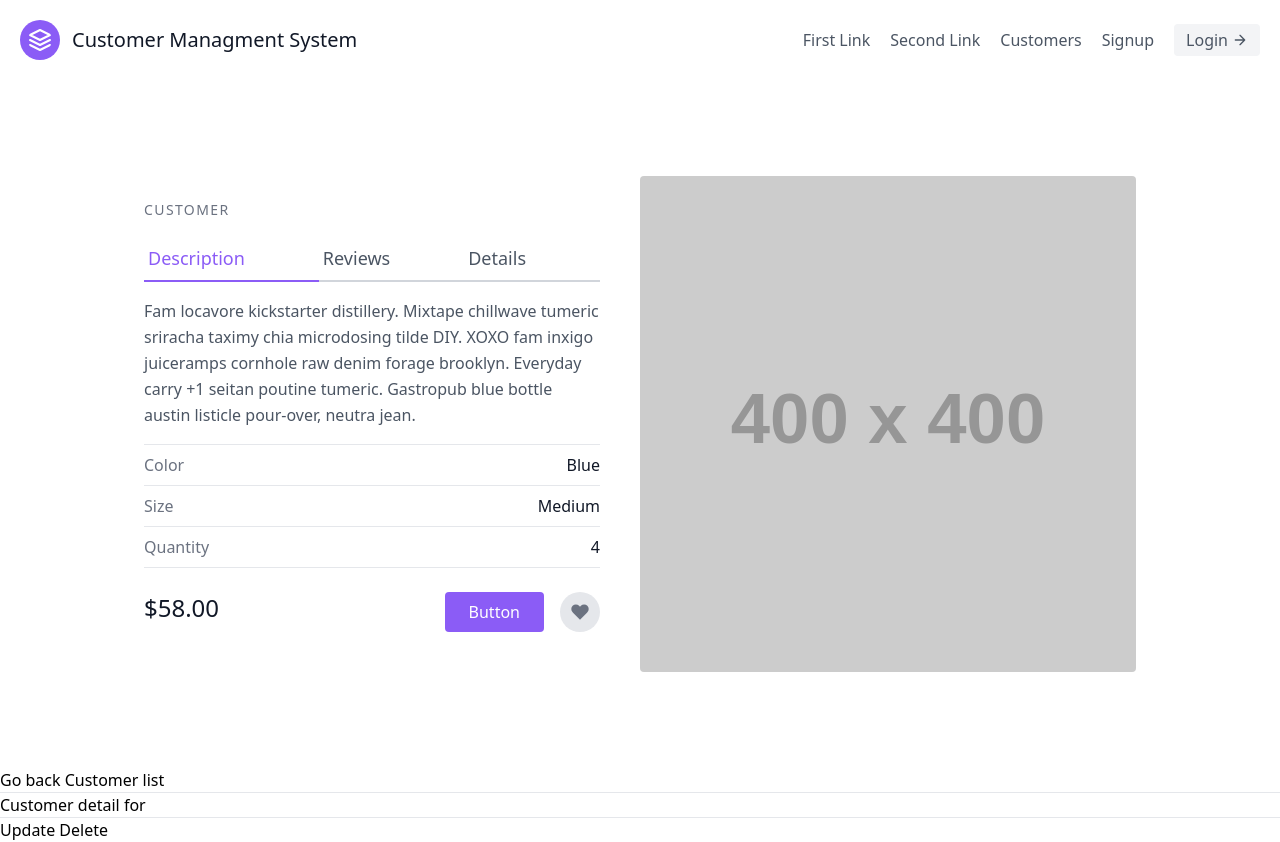
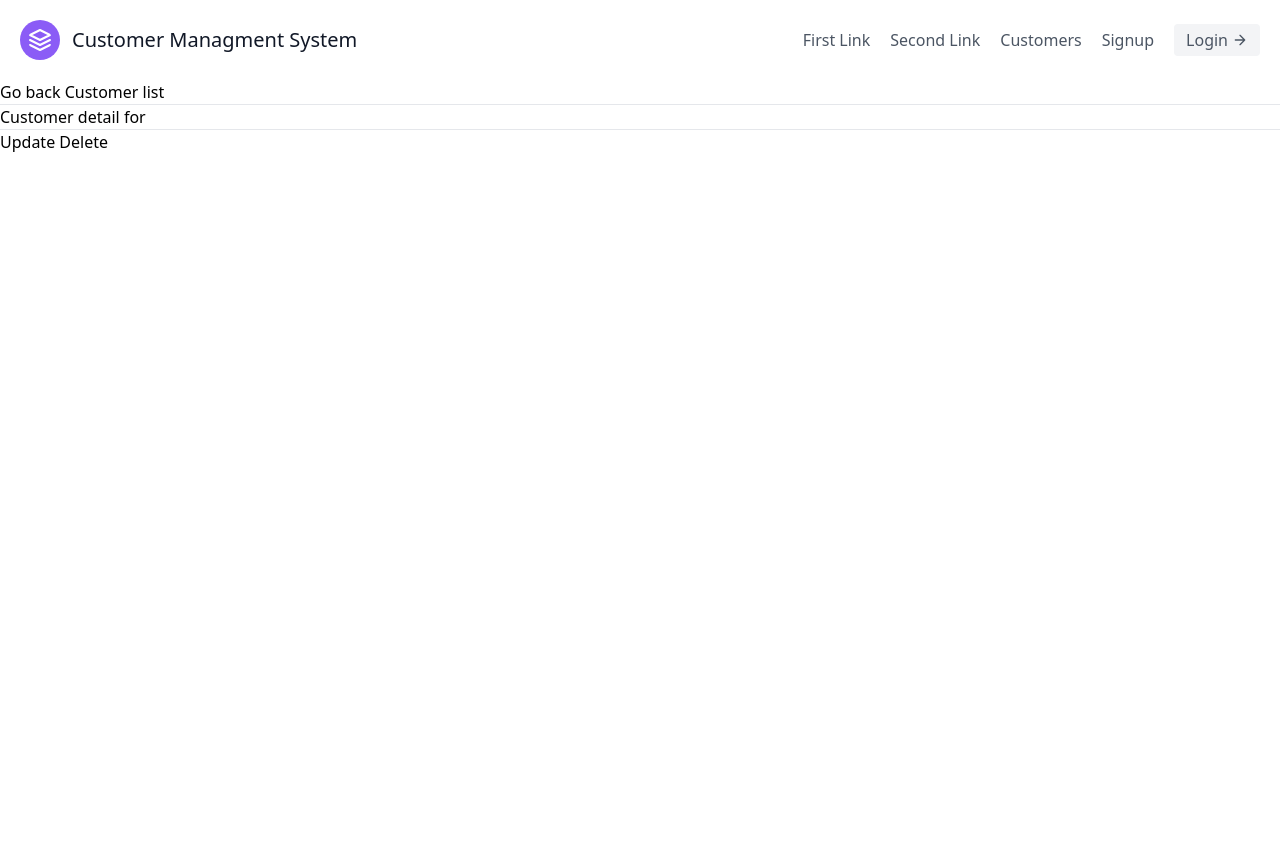
Before and after one commit to kdakis/customer-managment-system, a Django app: template customers/templates/customers/customer_details.html in a window 1280 px wide. After the commit the page ends 152 px from the top, so only its background shows below. Run offline with Django 3.2, Linux system fonts and the light colour scheme; the template is opened without the code that fills it, so the values that code supplies are empty; grey boxes labelled with a size stand in for pictures from a placeholder-image service; some libraries are stand-ins or nearby versions.

Commit message:
detail template inde ufak düzenleme

```diff
--- a/customers/templates/customers/customer_details.html
+++ b/customers/templates/customers/customer_details.html
@@ -1,47 +1,6 @@
 {% extends 'base.html' %}
 
 {% block content %}
-
-<section class="text-gray-600 body-font overflow-hidden">
-    <div class="container px-5 py-24 mx-auto">
-        <div class="lg:w-4/5 mx-auto flex flex-wrap">
-            <div class="lg:w-1/2 w-full lg:pr-10 lg:py-6 mb-6 lg:mb-0">
-                <h2 class="text-sm title-font text-gray-500 tracking-widest">CUSTOMER</h2>
-                <h1 class="text-gray-900 text-3xl title-font font-medium mb-4">{{ customer.name }} {{ customer.surname }}</h1>
-                <div class="flex mb-4">
-                    <a class="flex-grow text-purple-500 border-b-2 border-purple-500 py-2 text-lg px-1">Description</a>
-                    <a class="flex-grow border-b-2 border-gray-300 py-2 text-lg px-1">Reviews</a>
-                    <a class="flex-grow border-b-2 border-gray-300 py-2 text-lg px-1">Details</a>
-                </div>
-                <p class="leading-relaxed mb-4">Fam locavore kickstarter distillery. Mixtape chillwave tumeric sriracha taximy chia microdosing tilde DIY. XOXO fam inxigo juiceramps cornhole raw denim forage brooklyn. Everyday carry +1 seitan poutine tumeric. Gastropub blue bottle austin listicle pour-over, neutra jean.</p>
-                <div class="flex border-t border-gray-200 py-2">
-                    <span class="text-gray-500">Color</span>
-                    <span class="ml-auto text-gray-900">Blue</span>
-                </div>
-                <div class="flex border-t border-gray-200 py-2">
-                    <span class="text-gray-500">Size</span>
-                    <span class="ml-auto text-gray-900">Medium</span>
-                </div>
-                <div class="flex border-t border-b mb-6 border-gray-200 py-2">
-                    <span class="text-gray-500">Quantity</span>
-                    <span class="ml-auto text-gray-900">4</span>
-                </div>
-                <div class="flex">
-                    <span class="title-font font-medium text-2xl text-gray-900">$58.00</span>
-                    <button class="flex ml-auto text-white bg-purple-500 border-0 py-2 px-6 focus:outline-none hover:bg-purple-600 rounded">Button</button>
-                    <button class="rounded-full w-10 h-10 bg-gray-200 p-0 border-0 inline-flex items-center justify-center text-gray-500 ml-4">
-                        <svg fill="currentColor" stroke-linecap="round" stroke-linejoin="round" stroke-width="2" class="w-5 h-5" viewBox="0 0 24 24">
-                        <path d="M20.84 4.61a5.5 5.5 0 00-7.78 0L12 5.67l-1.06-1.06a5.5 5.5 0 00-7.78 7.78l1.06 1.06L12 21.23l7.78-7.78 1.06-1.06a5.5 5.5 0 000-7.78z"></path>
-                        </svg>
-                    </button>
-                </div>
-            </div>
-            <img alt="ecommerce" class="lg:w-1/2 w-full lg:h-auto h-64 object-cover object-center rounded" src="https://dummyimage.com/400x400">
-        </div>
-    </div>
-</section>
-
-
     <a href="{% url 'customers:customer-list' %}">Go back Customer list</a>
     <hr />
     <h1>Customer detail for {{ customer.name }}</h1>
```
